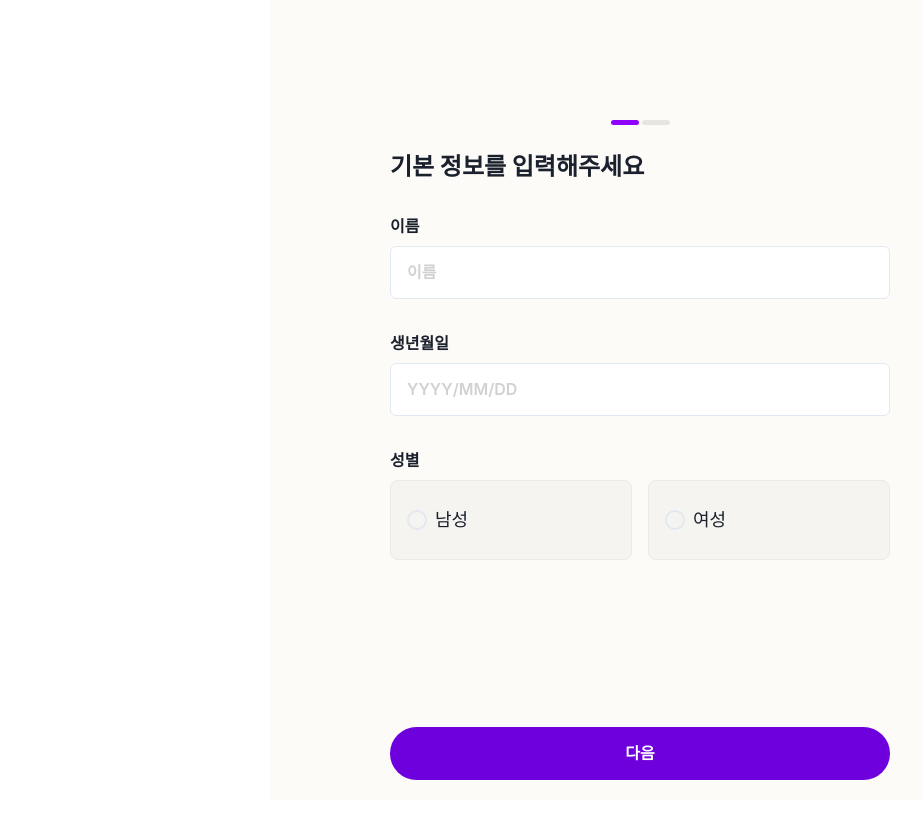
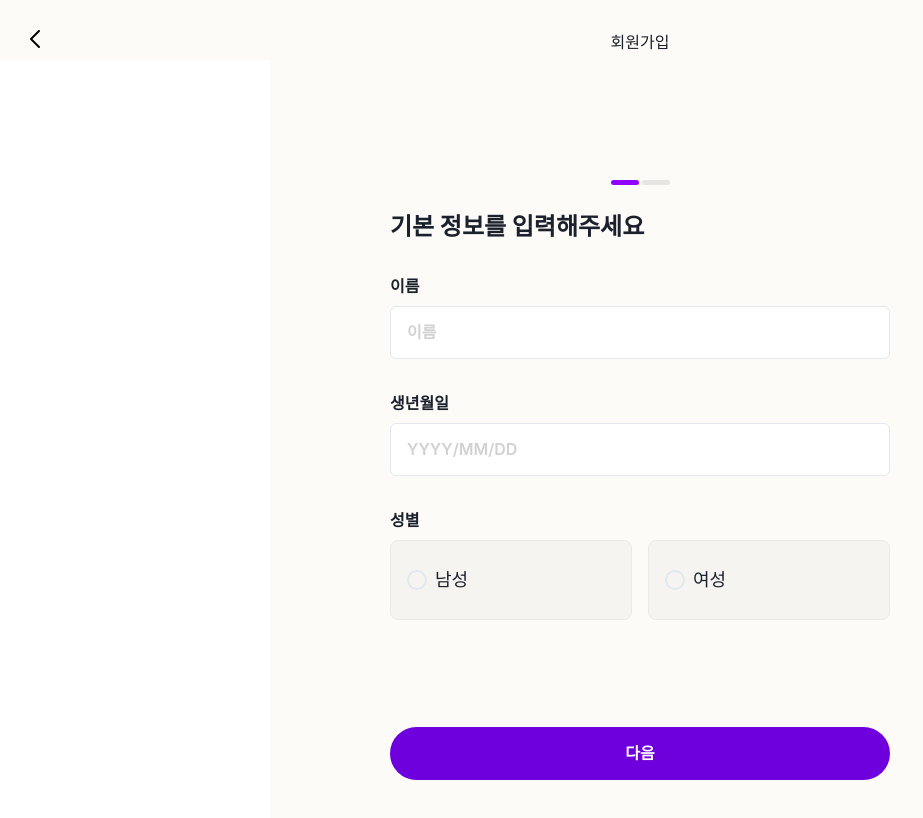
Before and after one commit to foodteacher/FoodTeacherV2-FE, a Next.js app: page /signup in a window 1280 px wide. Shown: the top 818 px of the page, without its empty margins (0-923 px from the left). Built offline with nearby package versions, Linux system fonts and the light colour scheme.

Commit message:
feat : signup header
Refs:[#21]

```diff
--- a/app/(beforeLogin)/signup/page.tsx
+++ b/app/(beforeLogin)/signup/page.tsx
@@ -1,10 +1,15 @@
+import { BackArrowIcon } from "@/app/(featured-slice)/shared/ui/Icons";
+import { TheHeader } from "@/app/(featured-slice)/shared/ui/header";
 import { SignupFunnel } from "@/app/(featured-slice)/widgets/signup-funnel/ui/funnel/SignupFunnel";
-import { Box } from "@chakra-ui/react";
+import { Box, Text } from "@chakra-ui/react";
 import React from "react";
 
 const SurveyPage = () => {
   return (
     <Box h={"100%"}>
+      <TheHeader leftElement={<BackArrowIcon />}>
+        <Text fontSize={"16px"}>회원가입</Text>
+      </TheHeader>
       <SignupFunnel />
     </Box>
   );
--- /dev/null
+++ b/app/(featured-slice)/shared/ui/Icons/BackArrowIcon.tsx
@@ -0,0 +1,18 @@
+import React from "react";
+
+export const BackArrowIcon = () => {
+  return (
+    <svg
+      width="10"
+      height="18"
+      viewBox="0 0 10 18"
+      fill="none"
+      xmlns="http://www.w3.org/2000/svg"
+    >
+      <path
+        d="M8.998 0C9.25787 0 9.50775 0.100097 9.70765 0.290282C10.0975 0.680662 10.0975 1.31127 9.70765 1.70165L2.42129 8.99875L9.70765 16.2958C10.0975 16.6862 10.0975 17.3168 9.70765 17.7072C9.31784 18.0976 8.68816 18.0976 8.29835 17.7072L0.292354 9.71945C-0.0974513 9.32907 -0.0974513 8.69846 0.292354 8.30808L8.28835 0.290282C8.48826 0.0900875 8.73813 0 8.998 0Z"
+        fill="black"
+      />
+    </svg>
+  );
+};
--- /dev/null
+++ b/app/(featured-slice)/shared/ui/Icons/index.ts
@@ -0,0 +1,2 @@
+export { BackArrowIcon } from "./BackArrowIcon";
+export { ManIcon } from "./ManIcon";
--- /dev/null
+++ b/app/(featured-slice)/shared/ui/header/TheHeader.tsx
@@ -0,0 +1,31 @@
+import { Box, Flex } from "@chakra-ui/react";
+import React, { PropsWithChildren, ReactNode } from "react";
+
+interface TheHeaderProps {
+  leftElement?: ReactNode;
+  rightElement?: ReactNode;
+}
+
+export const TheHeader = ({
+  leftElement,
+  children,
+  rightElement,
+}: PropsWithChildren<TheHeaderProps>) => {
+  return (
+    <Flex
+      w={"100%"}
+      h={"46px"}
+      bg={"#FDFBF8"}
+      justifyContent={"space-between"}
+      padding={["16px", "16px", "30px"]}
+    >
+      <Box w={"24px"} h={"24px"}>
+        {leftElement}
+      </Box>
+      {children}
+      <Box w={"24px"} h={"24px"}>
+        {rightElement}
+      </Box>
+    </Flex>
+  );
+};
--- /dev/null
+++ b/app/(featured-slice)/shared/ui/header/index.ts
@@ -0,0 +1 @@
+export { TheHeader } from "./TheHeader";
--- a/app/(featured-slice)/widgets/layout/ui/TheHeader.tsx
+++ /dev/null
@@ -1,16 +0,0 @@
-import React from "react";
-
-const TheHeader = () => {
-  return (
-    // <Flex as={"header"} height={"4.5rem"} bgColor={"white"}>
-    //   <Flex justifyContent={"space-around"} w={"80%"}>
-    //     <Heading>Header</Heading>
-    //   </Flex>
-    // </Flex>
-    <>
-      <div></div>
-    </>
-  );
-};
-
-export default TheHeader;
--- a/app/layout.tsx
+++ b/app/layout.tsx
@@ -1,7 +1,6 @@
 import type { Metadata } from "next";
 import ChakraProviders from "@/app/ChakraProvider";
 import QueryProviders from "@/app/QueryProviders";
-import TheHeader from "./(featured-slice)/widgets/layout/ui/TheHeader";
 import DefaultLayout from "./(featured-slice)/widgets/layout/ui/DefaultLayout";
 import "./globals.css";
 
@@ -49,7 +48,7 @@ export default function RootLayout({
         <QueryProviders>
           <ChakraProviders>
             <DefaultLayout>
-              <TheHeader />
+              {/* <TheHeader /> */}
               {children}
             </DefaultLayout>
           </ChakraProviders>
```
Also changed, not shown: app/(featured-slice)/shared/ui/Icons/ManIcon.tsx (+7 -1 lines).
